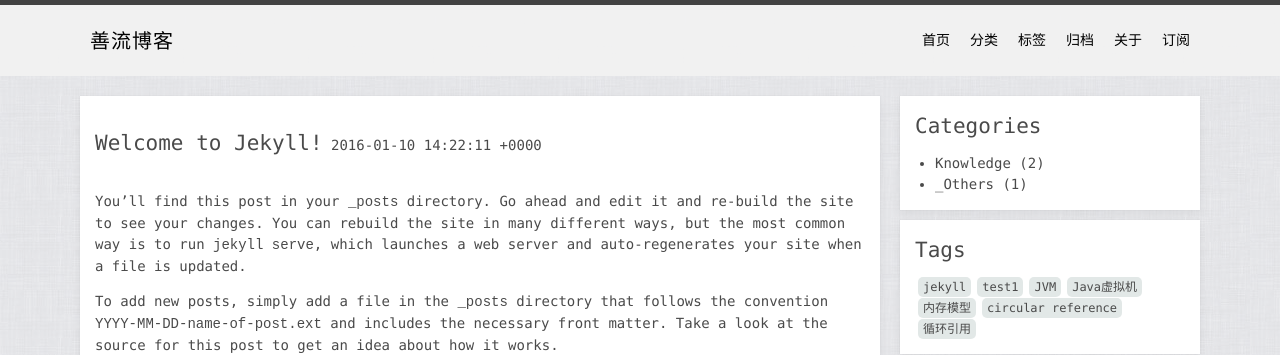
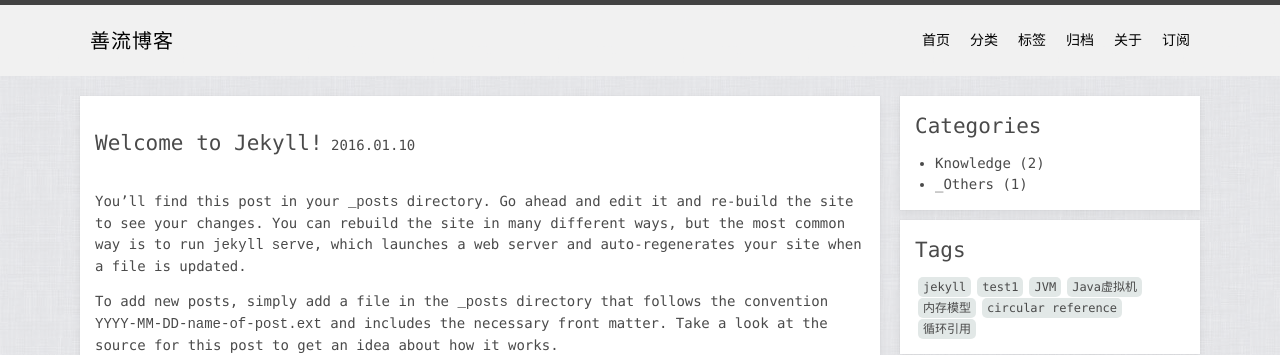
Before and after one commit to hatakawas/jekyll-theme-kindee, a Jekyll site: the page built from _posts/2016-01-10-welcome-to-jekyll.md, in a window 1280 px wide. Shown: the top 355 px of the page. Built offline with Jekyll 4.4.1, drawn with Linux system fonts in a browser that asks for light colours; nearby versions of some CDN libraries.

Commit message:
Post date format

```diff
--- a/_layouts/post.html
+++ b/_layouts/post.html
@@ -11,7 +11,7 @@
         <h2 class="blogpost-title" itemprop="name headline">{{ page.title }}</h2>
         <div class="blogpost-meta">
           <time datetime="{{ page.date | date_to_xmlschema }}" itemprop="datePublished">
-            {{ page.date | date: site.kindee.date_format }}
+            {{ page.date | date: site.date_format }}
           </time>
         </div>
       </header>
```
